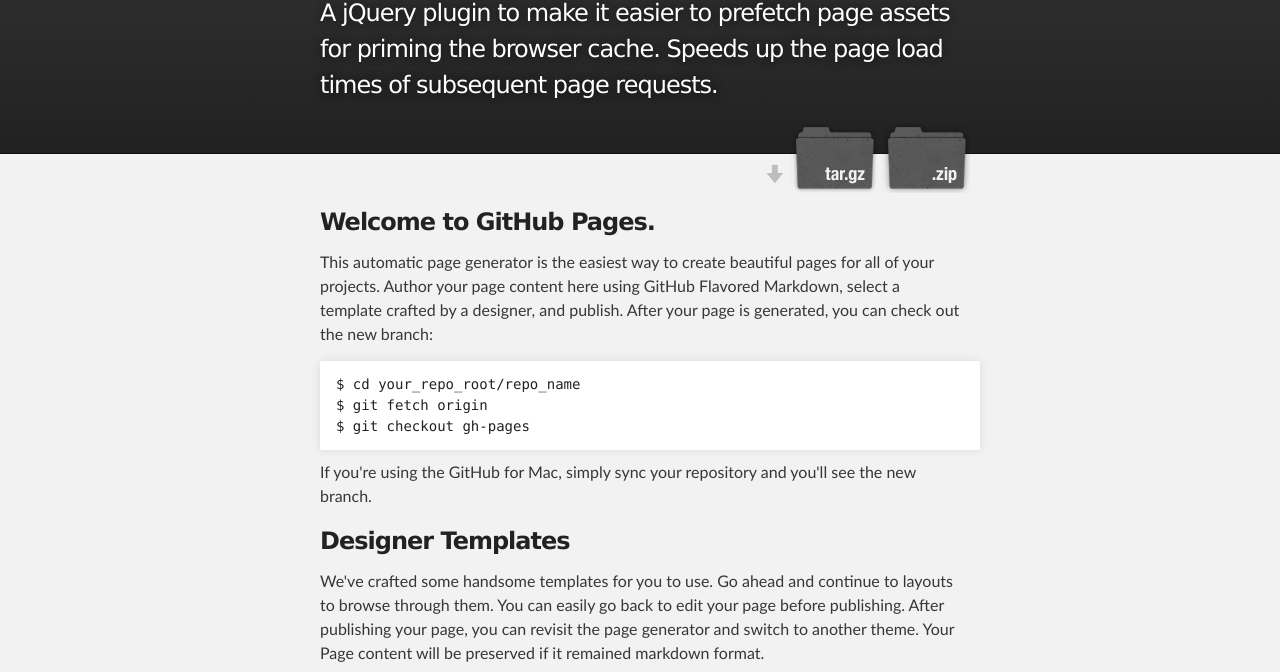
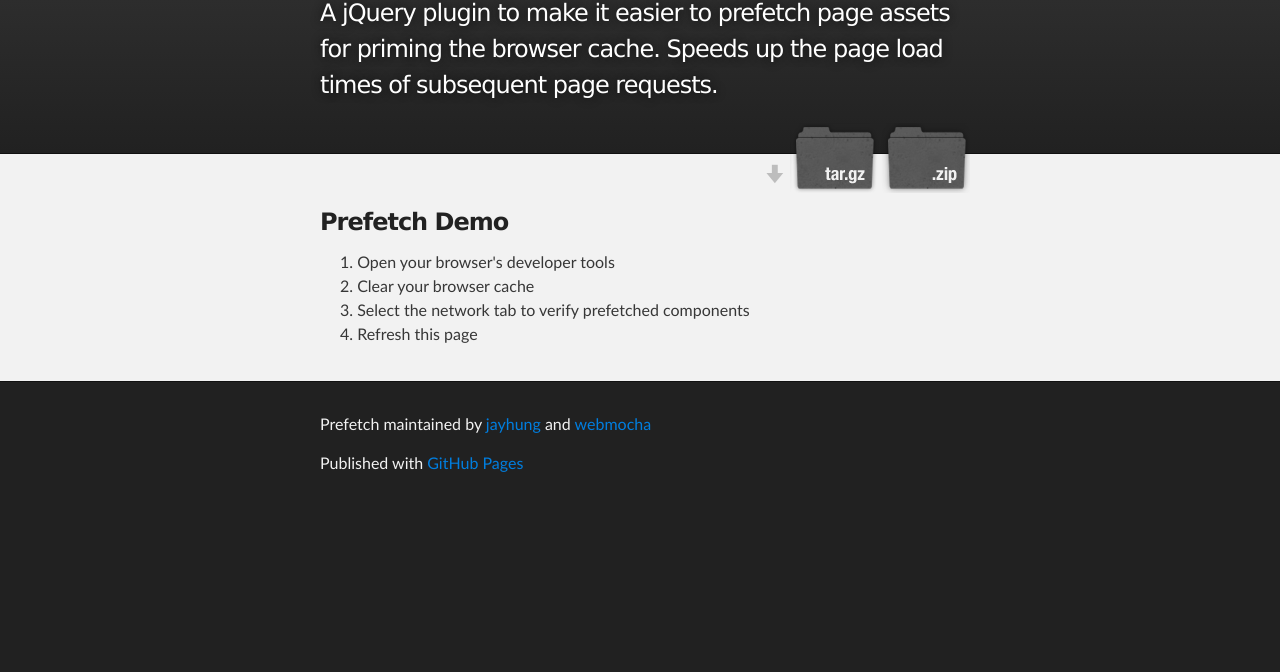
Before and after one commit to jayhung/prefetch, a plain HTML site: page index.html in a window 1280 px wide. Shown: the part 128-800 px from the top of the page. Drawn offline with nearby package versions, Linux system fonts and the light colour scheme.

Commit message:
set prefetch demo page

```diff
--- a/index.html
+++ b/index.html
@@ -9,6 +9,9 @@
     <link rel="stylesheet" type="text/css" media="screen" href="stylesheets/stylesheet.css">
 
     <title>Prefetch</title>
+
+    <script type="text/javascript" charset="utf-8" src="http://ajax.googleapis.com/ajax/libs/jquery/1.7.2/jquery.min.js"></script>
+    <script type="text/javascript" charset="utf-8" src="javascripts/jquery.prefetch.js"></script>
   </head>
 
   <body>
@@ -31,44 +34,30 @@
     <!-- MAIN CONTENT -->
     <div id="main_content_wrap" class="outer">
       <section id="main_content" class="inner">
-        <h3>Welcome to GitHub Pages.</h3>
+        <h3>Prefetch Demo</h3>
 
-<p>This automatic page generator is the easiest way to create beautiful pages for all of your projects. Author your page content here using GitHub Flavored Markdown, select a template crafted by a designer, and publish. After your page is generated, you can check out the new branch:</p>
+        <ol>
+          <li>Open your browser's developer tools</li>
+          <li>Clear your browser cache</li>
+          <li>Select the network tab to verify prefetched components</li>
+          <li>Refresh this page</li>
+        </ol>
 
-<pre><code>$ cd your_repo_root/repo_name
-$ git fetch origin
-$ git checkout gh-pages
-</code></pre>
+        <script>
+          $(window).prefetch('http://ajax.googleapis.com/ajax/libs/jqueryui/1.8.19/jquery-ui.min.js');
+          $(window).prefetch('http://wm.wcdn.in/img/ui/webmocha_logo.png', 4000);
+        </script>
 
-<p>If you're using the GitHub for Mac, simply sync your repository and you'll see the new branch.</p>
-
-<h3>Designer Templates</h3>
-
-<p>We've crafted some handsome templates for you to use. Go ahead and continue to layouts to browse through them. You can easily go back to edit your page before publishing. After publishing your page, you can revisit the page generator and switch to another theme. Your Page content will be preserved if it remained markdown format.</p>
-
-<h3>Rather Drive Stick?</h3>
-
-<p>If you prefer to not use the automatic generator, push a branch named <code>gh-pages</code> to your repository to create a page manually. In addition to supporting regular HTML content, GitHub Pages support Jekyll, a simple, blog aware static site generator written by our own Tom Preston-Werner. Jekyll makes it easy to create site-wide headers and footers without having to copy them across every page. It also offers intelligent blog support and other advanced templating features.</p>
-
-<h3>Authors and Contributors</h3>
-
-<p>You can <a href="https://github.com/blog/821" class="user-mention">@mention</a> a GitHub username to generate a link to their profile. The resulting <code>&lt;a&gt;</code> element will link to the contributor's GitHub Profile. For example: In 2007, Chris Wanstrath (<a href="https://github.com/defunkt" class="user-mention">@defunkt</a>), PJ Hyett (<a href="https://github.com/pjhyett" class="user-mention">@pjhyett</a>), and Tom Preston-Werner (<a href="https://github.com/mojombo" class="user-mention">@mojombo</a>) founded GitHub.</p>
-
-<h3>Support or Contact</h3>
-
-<p>Having trouble with Pages? Check out the documentation at <a href="http://help.github.com/pages">http://help.github.com/pages</a> or contact <a href="mailto:support@github.com">support@github.com</a> and we’ll help you sort it out.</p>
       </section>
     </div>
 
     <!-- FOOTER  -->
     <div id="footer_wrap" class="outer">
       <footer class="inner">
-        <p class="copyright">Prefetch maintained by <a href="https://github.com/jayhung">jayhung</a></p>
+        <p class="copyright">Prefetch maintained by <a href="https://github.com/jayhung">jayhung</a> and <a href="https://github.com/webmocha">webmocha</a></p>
         <p>Published with <a href="http://pages.github.com">GitHub Pages</a></p>
       </footer>
     </div>
 
-
-
   </body>
 </html>
--- /dev/null
+++ b/javascripts/jquery.prefetch.js
@@ -0,0 +1,83 @@
+/**
+ * Prefetch logic for priming browser cache for subsequent page components (is "priming" even a word?)
+ * http://jayhung.github.com/prefetch
+ *
+ * Copyright (c) 2012 Jay Hung
+ * http://webmocha.com | http://jayhung.com
+ *
+ * Licensed under the MIT license:
+ * http://www.opensource.org/licenses/MIT
+ *
+ * Prefetched components can be any filetype (js, css, png, jpg, etc) and will only be downloaded
+ * but _not_ parsed. As long as the correct http expires/cache-control headers are in place,
+ * subsequent pages that use these components will be able to load these from the browser cache.
+ *
+ * This plugin also waits for a specified delay period _after_ the window onload event fires before
+ * prefetching components. If you call this code after the onload event fires, or if you use
+ * control.js or similar libraries, you will need to modify this.
+ *
+ * This plugin detects duplicates and only loads them once (uses delay from _first_ prefetch attempt).
+ *
+ * USAGE - On domready, you can use it like the following:
+
+	// load after default delay AFTER onload event fires
+	$(window).prefetch('http://ajax.googleapis.com/ajax/libs/jqueryui/1.8.19/jquery-ui.min.js');
+
+	// load after 1s delay AFTER onload event fires
+	$(window).prefetch('http://placehold.it/400x200', 1000);
+
+ */
+(function($){
+
+	// plugin method
+	$.fn.prefetch = function(url, delay) {
+		var _components = $.fn.prefetch.components;
+		delay = delay || 500;	// in milliseconds
+
+		// loop thru existing components array and add if not a duplicate
+		for(var i=0;i<_components.length;i++){
+			if (url == _components[i].url) return $;
+		}
+
+		// add component for prefetching
+		_components.push({ 'url':url, 'delay':delay, isLoaded:false });
+
+		return $;
+	};
+
+	// array for storing components to prefetch
+	$.fn.prefetch.components = [];
+
+	// trigger downloading via onload event
+	$(window).load(function(){
+
+		if ($.fn.prefetch.components && $.isArray($.fn.prefetch.components)) {
+
+			var _components = $.fn.prefetch.components,
+				_isIE 		= (-1 != navigator.userAgent.indexOf("MSIE")),
+				_isOpera 	= (-1 != navigator.userAgent.indexOf("Opera"));
+
+			$(_components).each(function(){
+				var c = this,
+					t = null;			// use closure
+
+				t = setTimeout(function(){
+					if (_isIE || _isOpera) {
+						var i = new Image();
+						i.onload = i.onerror = function(){ c.isLoaded = true };
+						i.src = c.url;
+					} else {
+						var o = document.createElement("object");
+						o.onload = o.onerror = function(){ c.isLoaded = true };
+						o.data = c.url; o.width = 0; o.height = 0;
+						document.body.appendChild(o);
+					}
+					clearTimeout(t);	// release handle
+				}, c.delay);
+			});
+
+		}
+
+	});
+
+})( jQuery );
```
